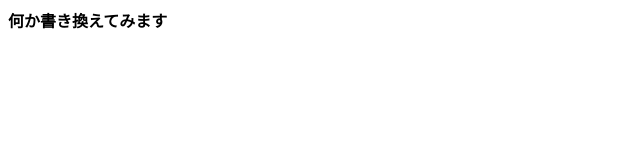
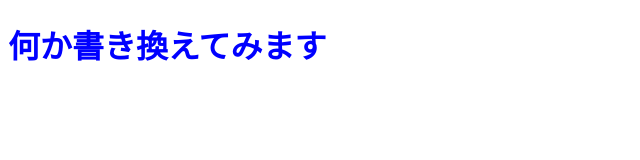
Before and after one commit to kousuke58/20240422-meijo, a plain HTML site: page index.html in a window 1280 px wide. Shown: the whole page, without its empty margins (0-640 px from the left). Drawn offline with Linux system fonts and the light colour scheme.

Commit message:
Update index.html

```diff
--- a/index.html
+++ b/index.html
@@ -5,6 +5,6 @@
     <title>タイトル</title>
   </head>
   <body>
-    <strong>何か書き換えてみます</strong>
+    <h1 style = "color: blue">何か書き換えてみます</h1>
   </body>
 </html>
```
